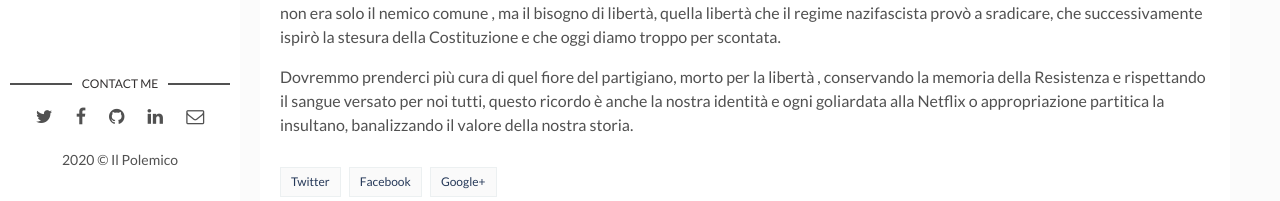
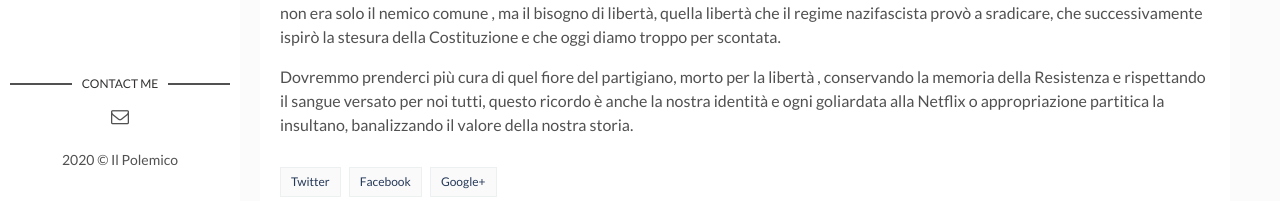
Before and after one commit to ilpolemico98/ilpolemico98.github.io, a Jekyll site: the page built from _posts/2020-02-24-bella-ciao.md, in a window 1280 px wide and 900 px high, scrolled down 543 px. Shown: the part 696-897 px from the top of the window. Built offline with Jekyll 4.4.1, drawn with Linux system fonts in a browser that asks for light colours; our own code applies the rules of GitHub Pages for plain Markdown files; comment, search, counter and statistics services are not loaded.

Commit message:
Update main.html

```diff
--- a/_layouts/main.html
+++ b/_layouts/main.html
@@ -16,26 +16,6 @@ layout: default
     <section class="contact">
       <h3 class="contact-title">Contact me</h3>
       <ul>
-        {% if site.social-twitter %}
-          <li><a href="https://twitter.com/{{ site.social-twitter }}" target="_blank"><i class="fa fa-twitter" aria-hidden="true"></i></a></li>
-        {% else %}
-          <li><a href="https://twitter.com/artemsheludko_" target="_blank"><i class="fa fa-twitter" aria-hidden="true"></i></a></li>
-        {% endif %}
-        {% if site.social-facebook %}
-          <li><a href="https://facebook.com/{{ site.social-facebook }}" target="_blank"><i class="fa fa-facebook" aria-hidden="true"></i></a></li>
-        {% else %}
-          <li><a href="https://facebook.com/" target="_blank"><i class="fa fa-facebook" aria-hidden="true"></i></a></li>
-        {% endif %}
-        {% if site.social-github %}
-          <li class="github"><a href="http://github.com/{{site.social-github}}" target="_blank"><i class="fa fa-github"></i></a></li>
-        {% else %}
-          <li class="github"><a href="http://github.com/" target="_blank"><i class="fa fa-github" aria-hidden="true"></i></a></li>
-        {% endif %}
-        {% if site.social-linkedin %}
-          <li class="linkedin"><a href="https://in.linkedin.com/in/{{site.social-linkedin}}" target="_blank"><i class="fa fa-linkedin"></i></a></li>
-        {% else %}
-          <li class="linkedin"><a href="https://in.linkedin.com/" target="_blank"><i class="fa fa-linkedin" aria-hidden="true"></i></a></li>
-        {% endif %}
         {% if site.social-email %}
           <li class="email"><a href="mailto:{{site.social-email}}"><i class="fa fa-envelope-o"></i></a></li>
         {% else %}
```
